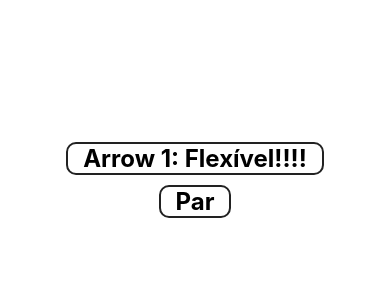
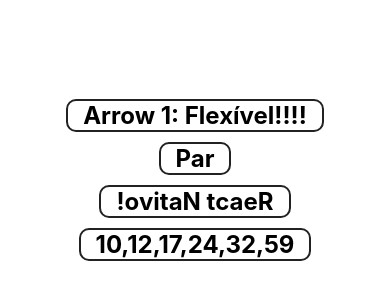
Before and after one commit to AndrewMak/React-native-estudo, a React Native app: screen / in a window 390 px wide. Shown: the part 242-542 px from the top of the page. Built offline with nearby package versions, Linux system fonts and the light colour scheme.

Commit message:
componentes export constante com megasena e inverter numeros

```diff
--- a/src/App.js
+++ b/src/App.js
@@ -3,13 +3,15 @@
 
 import Simples from './componentes/Simples'
 import ParImpar from './componentes/ParImpar'
-
+import {Inverter, MegaSena} from './componentes/Multi'
 export default class App extends React.Component {
 	render() {
 		return (
 			<View style={styles.container}>
 				<Simples texto='Flexível!!!!' />
 				<ParImpar numero={28} />
+				<Inverter texto="React Nativo!"/>
+				<MegaSena numeros={6}/>
 			</View>
 		)
 	}
--- /dev/null
+++ b/src/componentes/Multi.js
@@ -0,0 +1,26 @@
+import React from 'react'
+import {Text} from 'react-native'
+import Padrao from '../estilo/Padrao'
+
+export const Inverter = props => {
+    const inv = props.texto.split('').reverse().join('')
+    return <Text style={Padrao.ex}>{inv}</Text>
+}
+
+export const MegaSena = props => {
+    const [min, max] = [1,60]
+    const numeros = Array(props.numeros || 6).fill(0)
+
+    for(let i=0; i< numeros.length; i++){
+        let novo = 0
+        while(numeros.includes(novo)){
+            novo = Math.floor(Math.random() * (max - min + 1)) + min
+        }
+        numeros[i] = novo;
+    }
+
+    numeros.sort((a,b) => a-b)
+    return <Text style={Padrao.ex}>{numeros.join(',')}</Text>
+}
+
+export default Inverter
```
